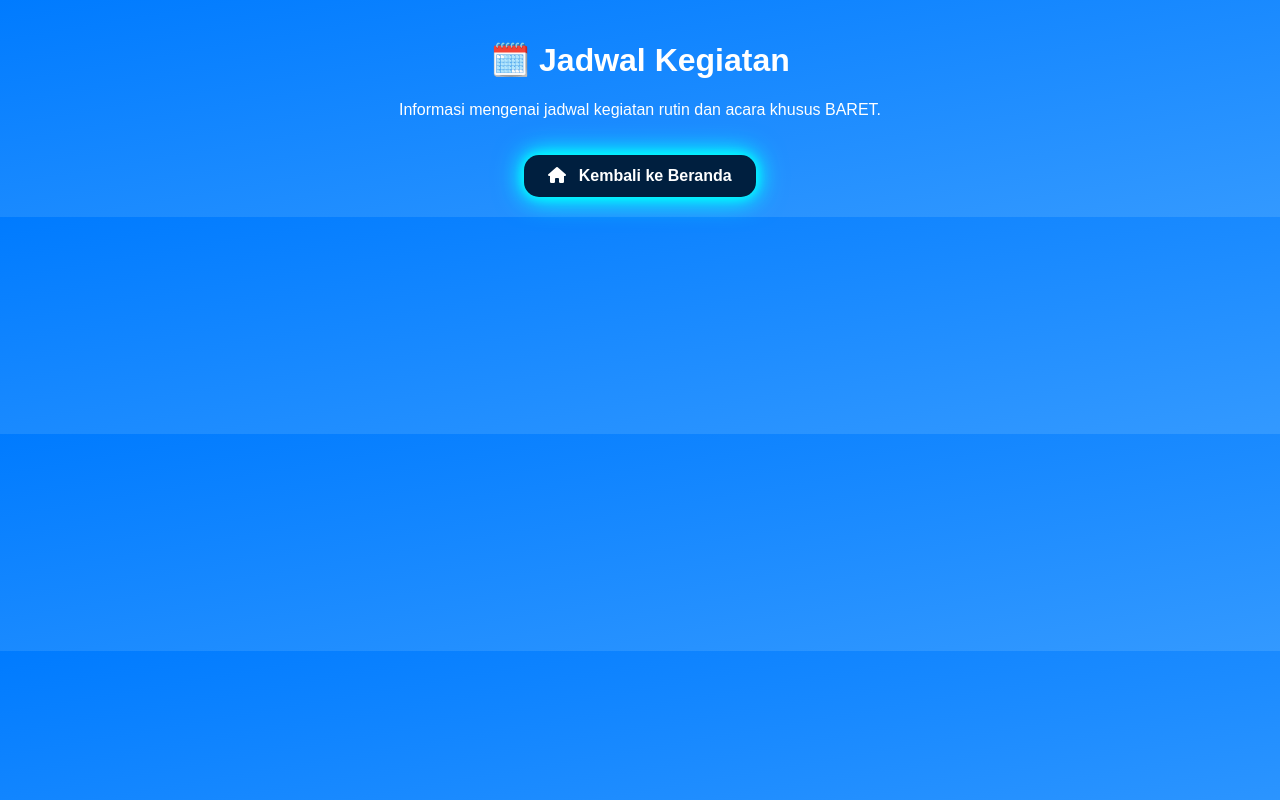
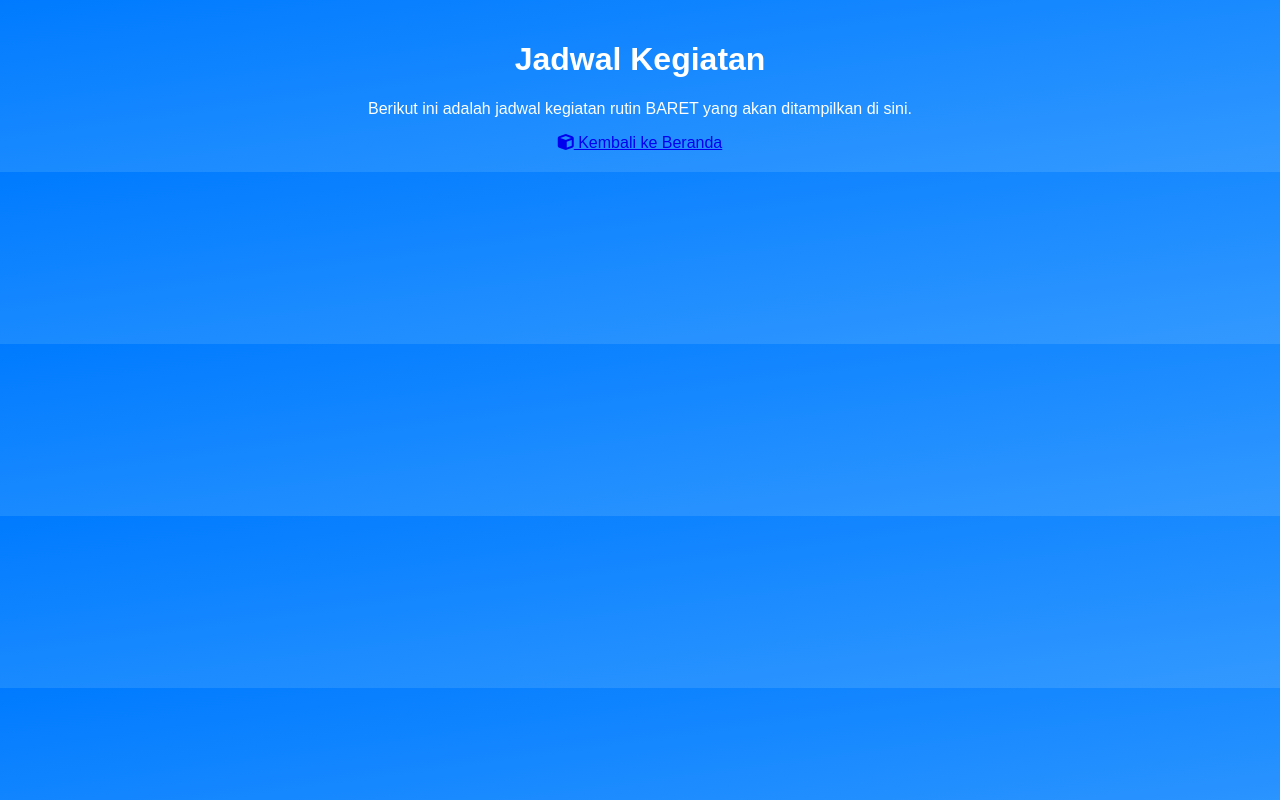
Before and after one commit to sabdopaloh/BARET, a plain HTML site: page jadwal.html in a window 1280 px wide. Drawn offline with Linux system fonts and the light colour scheme.

Commit message:
Update jadwal.html

```diff
--- a/jadwal.html
+++ b/jadwal.html
@@ -48,8 +48,8 @@
   </style>
 </head>
 <body>
-  <h1>🗓️ Jadwal Kegiatan</h1>
-  <p>Informasi mengenai jadwal kegiatan rutin dan acara khusus BARET.</p>
-  <a href="index.html" class="back-link"><i class="fas fa-house"></i> Kembali ke Beranda</a>
+  <h1>Jadwal Kegiatan</h1>
+  <p>Berikut ini adalah jadwal kegiatan rutin BARET yang akan ditampilkan di sini.</p>
+  <a href="index.html" class="btn-home-3d"><i class="fas fa-cube"></i> Kembali ke Beranda</a>
 </body>
 </html>
```
